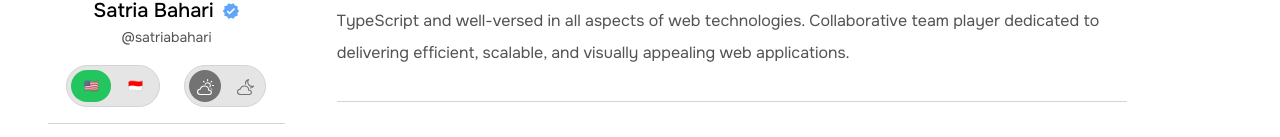
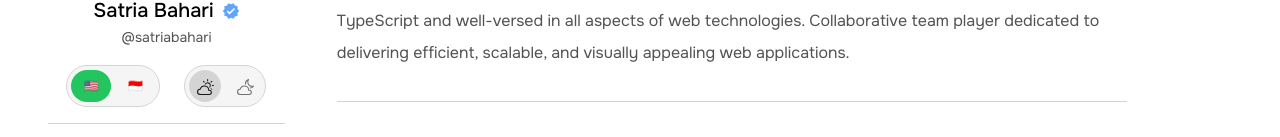
Before and after one commit to satriabahari/satriabahari.site, a Next.js app: page / in a window 1280 px wide. Shown: the part 159-296 px from the top of the page. Built offline with nearby package versions, Linux system fonts and the light colour scheme; no server answers; the database is empty.

Commit message:
style: change some style

```diff
--- a/common/components/layouts/sidebar/IntlToggle.tsx
+++ b/common/components/layouts/sidebar/IntlToggle.tsx
@@ -34,7 +34,7 @@ const IntlToggle = () => {
     <div className="flex items-center justify-center">
       {/* Desktop */}
       <div
-        className={`relative hidden items-center gap-1 rounded-full border-[1.5px] border-neutral-300 bg-neutral-200 p-1 dark:border-neutral-700 dark:bg-neutral-800 lg:flex ${
+        className={`relative hidden items-center gap-1 rounded-full border-[1.5px] border-neutral-300 bg-neutral-100 p-1 dark:border-neutral-700 dark:bg-neutral-800 lg:flex ${
           isPending ? "pointer-events-none opacity-70" : ""
         }`}
         style={{ width: `${totalWidth + (locales.length - 1) * 4 + 10}px` }}
@@ -77,7 +77,7 @@ const IntlToggle = () => {
 
       {/* Mobile */}
       <button
-        className="flex items-center gap-2 rounded-full border-[1.5px] border-neutral-300 bg-neutral-200 p-1 transition duration-200 hover:scale-110 dark:border-neutral-700 dark:bg-neutral-800 lg:hidden"
+        className="flex items-center gap-2 rounded-full border-[1.5px] border-neutral-300 bg-neutral-100 p-1 transition duration-200 hover:scale-110 dark:border-neutral-700 dark:bg-neutral-800 lg:hidden"
         onClick={() =>
           handleLocaleChange(locales[(currentIndex + 1) % locales.length].value)
         }
--- a/common/components/layouts/sidebar/ThemeToggle.tsx
+++ b/common/components/layouts/sidebar/ThemeToggle.tsx
@@ -13,10 +13,10 @@ const ThemeToggle = () => {
   return (
     <div className="flex items-center justify-center">
       {/* Desktop */}
-      <div className="relative hidden items-center gap-2 rounded-full border-[1.5px] border-neutral-300 bg-neutral-200 p-1 dark:border-neutral-700 dark:bg-neutral-800 lg:flex">
+      <div className="relative hidden items-center gap-2 rounded-full border-[1.5px] border-neutral-300 bg-neutral-100 p-1 dark:border-neutral-700 dark:bg-neutral-800 lg:flex">
         {/* Sliding Background */}
         <motion.div
-          className="absolute bottom-1 top-1 w-8 rounded-full bg-neutral-500"
+          className="absolute bottom-1 top-1 w-8 rounded-full bg-neutral-300 dark:bg-neutral-700"
           animate={{
             x: isLightMode ? 0 : 40,
           }}
@@ -36,7 +36,7 @@ const ThemeToggle = () => {
         >
           <motion.div
             animate={{
-              color: isLightMode ? "#FFFFFF" : "#737373",
+              color: isLightMode ? "#171717" : "#FFFFFF",
             }}
             transition={{ duration: 0.3, ease: "easeInOut" }}
           >
@@ -64,12 +64,12 @@ const ThemeToggle = () => {
 
       {/* Mobile */}
       <button
-        className="flex items-center gap-2 rounded-full border-[1.5px] border-neutral-300 bg-neutral-200 p-1 transition duration-200 hover:scale-110 dark:border-neutral-700 dark:bg-neutral-800 lg:hidden"
+        className="flex items-center gap-2 rounded-full border-[1.5px] border-neutral-300 bg-neutral-100 p-1 transition duration-200 hover:scale-110 dark:border-neutral-700 dark:bg-neutral-800 lg:hidden"
         onClick={() => setTheme(isLightMode ? "dark" : "light")}
       >
         <motion.div
           transition={{ duration: 0.3, ease: "easeInOut" }}
-          className="flex h-8 w-8 items-center justify-center rounded-full bg-neutral-500 text-white"
+          className="flex h-8 w-8 items-center justify-center rounded-full bg-neutral-300 text-neutral-900 dark:bg-neutral-700 dark:text-neutral-50"
         >
           {isLightMode ? (
             <DarkModeIcon size={17} />
```
